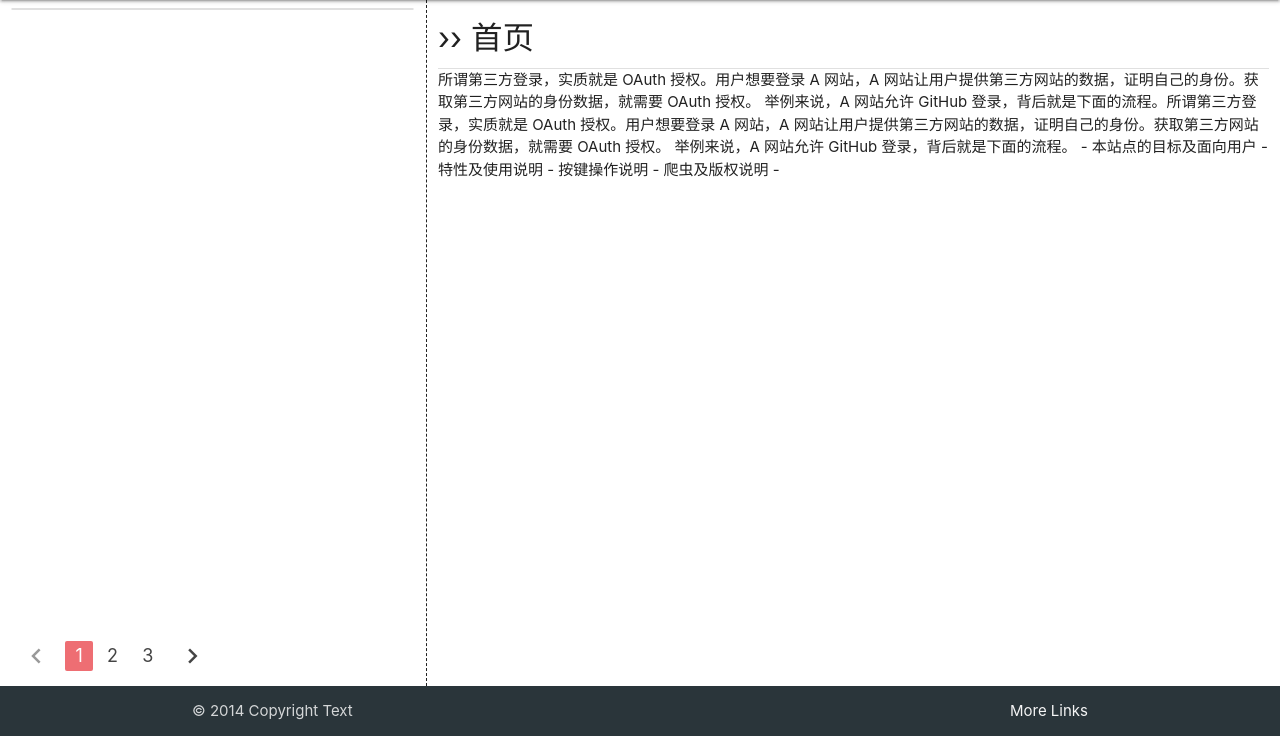
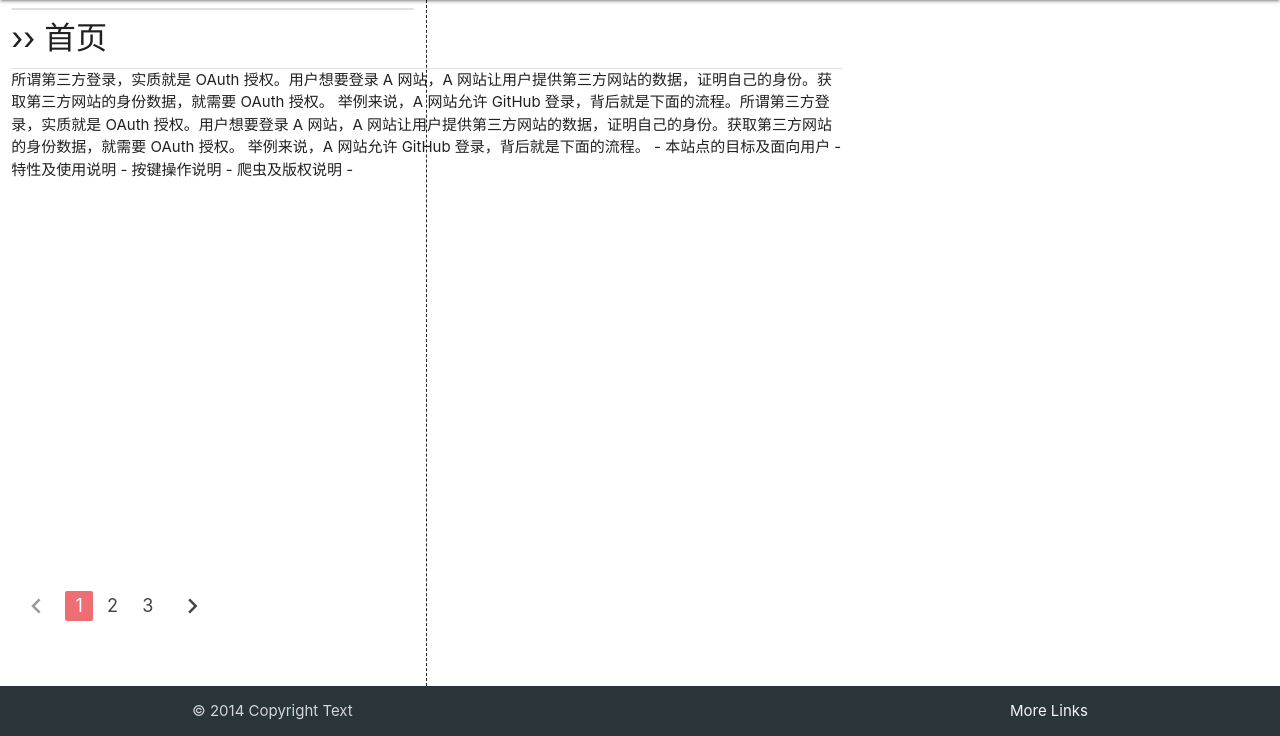
Before and after one commit to richshaw2015/oh-my-rss, a Django app: page / in a window 1280 px wide. Shown: the part 64-800 px from the top of the page. Run offline with Django 3.2, Linux system fonts and the light colour scheme; data that the repository does not hold is empty.

Commit message:
重构骨架样式，fixed定位

```diff
--- a/static/css/app.css
+++ b/static/css/app.css
@@ -75,6 +75,7 @@ h6 {
     left: 0px;
     bottom: 0px;
     width: 100%;
+    height: 50px;
     padding: 0;
 }
 
@@ -134,15 +135,36 @@ h6 {
 }
 
 .cnt-left {
+    position: fixed;
+    top: 64px;
+    left: 0px;
+    bottom: 50px;
+    width: 30%;
+    height: 100%;
     overflow-y: hidden;
     border-right: 1px dashed;
+    padding: 0 0.65rem;
     /* min-width: 28rem; */
 }
 
 .cnt-right {
+    position: fixed;
+    top: 64px;
+    left: 30%;
+    right: 0px;
+    bottom: 50px;
+    width: 70%;
     overflow-y: scroll;
     overflow-x: hidden;
     padding: 0 10px;
+}
+
+#omrss-header {
+    position: fixed;
+    height: 64px;
+    width: 100%;
+    top: 0px;
+    left: 0px;
 }
 
 .fixed-action-btn {
```
